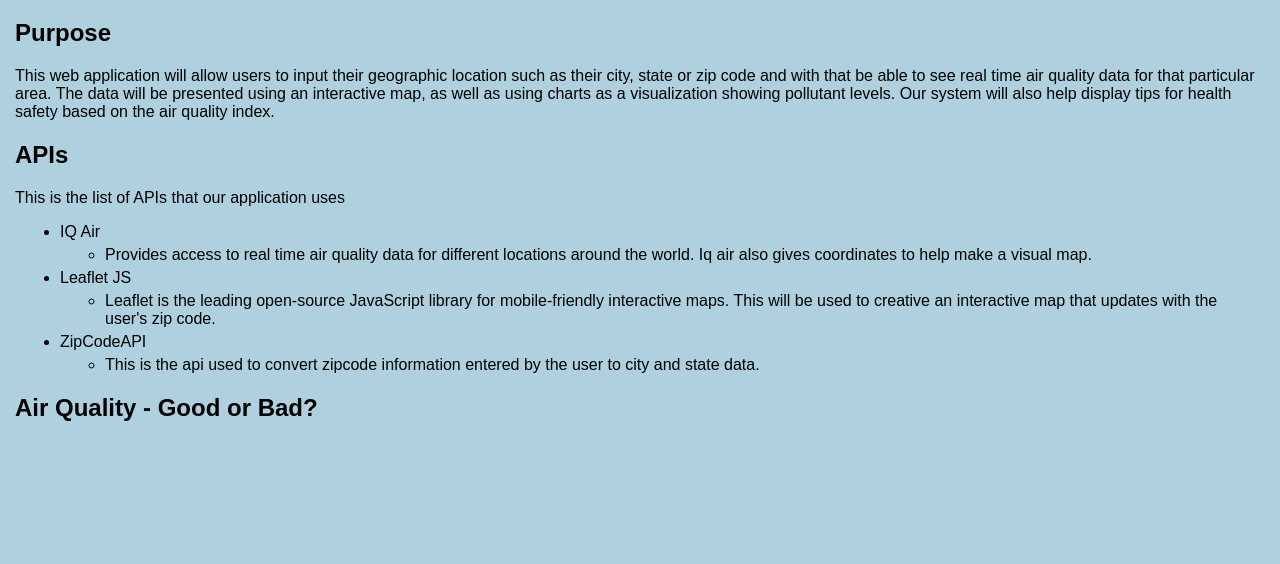
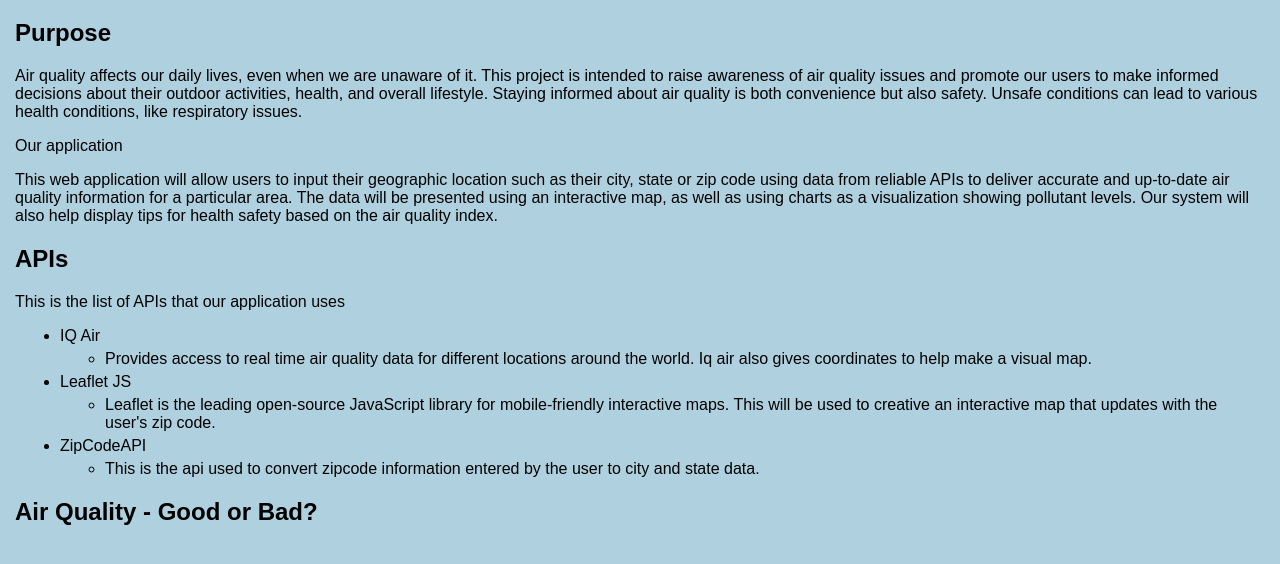
Before and after one commit to Olaronkea/377-group-final-, a plain HTML site: page about.html in a window 1280 px wide. Shown: the part 126-690 px from the top of the page. Drawn offline with Linux system fonts and the light colour scheme.

Commit message:
updates to about page

```diff
--- a/about.html
+++ b/about.html
@@ -17,12 +17,15 @@
     <h1>About our Project</h1>
 
     <h2>Purpose</h2>
+    <p> Air quality affects our daily lives, even when we are unaware of it. This project is intended to raise awareness
+        of air quality issues and promote our users to make informed decisions about their outdoor activities, health,
+        and overall lifestyle. Staying informed about air quality is both convenience but also safety. Unsafe conditions
+        can lead to various health conditions, like respiratory issues. </p>
+    <p>Our application </p>
     <p>This web application will allow users to input their geographic location such as their city, state or zip code
-        and
-        with that be able to see real time air quality data for that particular area.
+        using data from reliable APIs to deliver accurate and up-to-date air quality information for a particular area.
         The data will be presented using an interactive map, as well as using charts as a visualization showing
-        pollutant levels. Our system will also help display tips for health safety based on the air quality index. </p>
-    <p></p>
+        pollutant levels. Our system will also help display tips for health safety based on the air quality index.</p>
 
     <h2>APIs</h2>
     <p>This is the list of APIs that our application uses</p>
```
Also changed, not shown: climate.js (line endings or trailing spaces).
